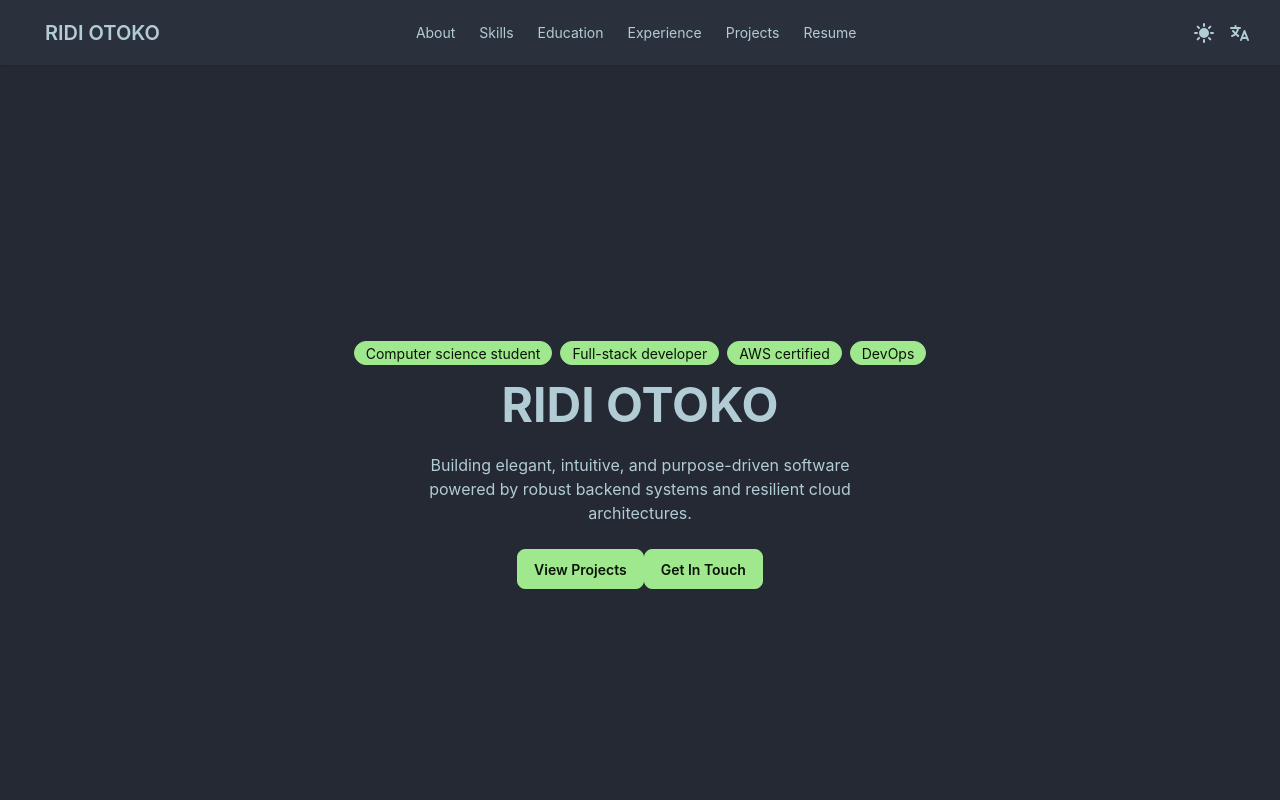
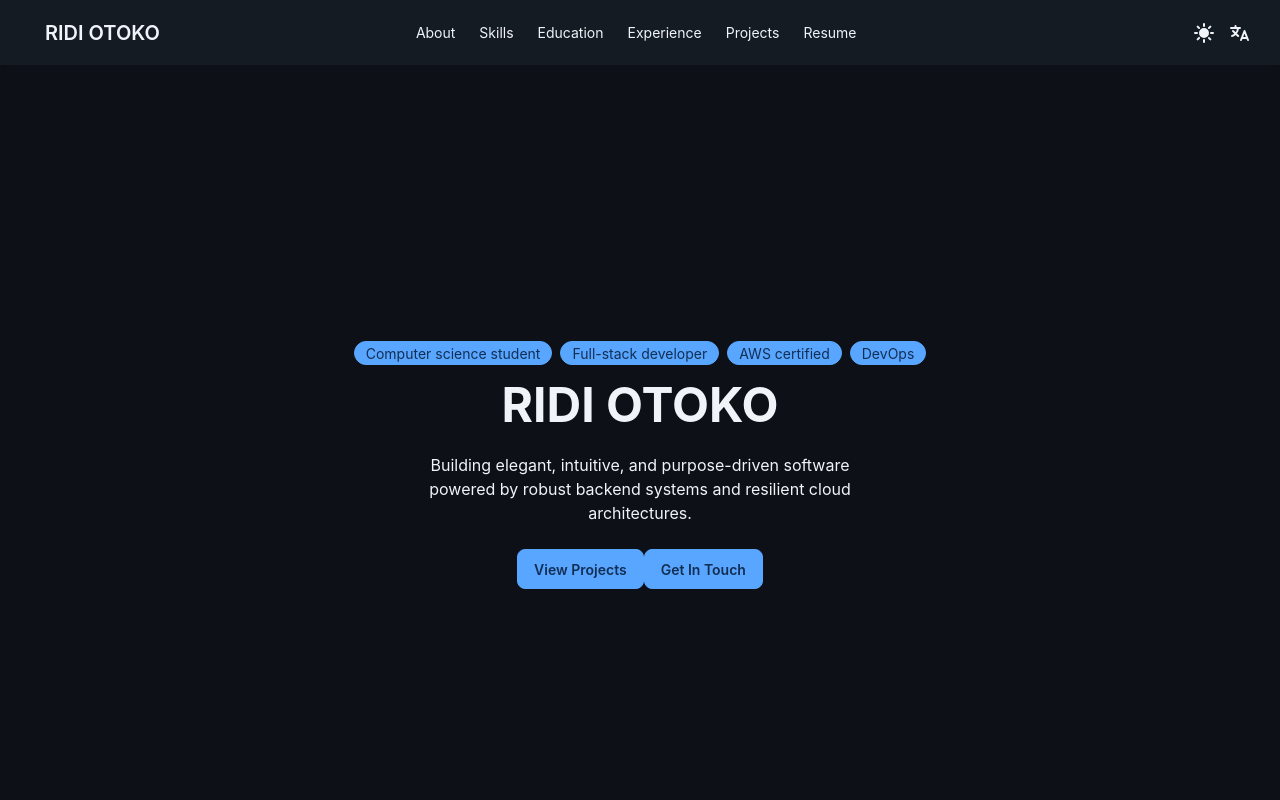
Before and after one commit to rdplus2015/r-portfolio, a React (Vite) app in the folder ui-app/: page / in a window 1280 px wide. Shown: the top 800 px of the page. Built offline with nearby package versions, Linux system fonts and the light colour scheme.

Commit message:
fix(ui-app) css theme updated: darkmode schema color improved

```diff
--- a/ui-app/src/index.css
+++ b/ui-app/src/index.css
@@ -11,7 +11,7 @@
   --color-base-200: oklch(93% 0 0);
   --color-base-300: oklch(86% 0 0);
   --color-base-content: oklch(22.389% 0.031 278.072);
-  --color-primary: oklch(58% 0.158 241.966);
+  --color-primary: #58A6FF;
   --color-primary-content: oklch(100% 0 0);
   --color-secondary: oklch(55% 0.046 257.417);
   --color-secondary-content: oklch(100% 0 0);
@@ -45,17 +45,17 @@
   default: true;
   prefersdark: true;
   color-scheme: "dark";
-  --color-base-100: oklch(30.857% 0.023 264.149);
-  --color-base-200: oklch(28.036% 0.019 264.182);
-  --color-base-300: oklch(26.346% 0.018 262.177);
-  --color-base-content: oklch(82.901% 0.031 222.959);
-  --color-primary: oklch(86.133% 0.141 139.549);
-  --color-primary-content: oklch(17.226% 0.028 139.549);
-  --color-secondary: oklch(73.375% 0.165 35.353);
-  --color-secondary-content: oklch(14.675% 0.033 35.353);
-  --color-accent: oklch(70% 0.165 254.624);
+  --color-base-100: #151B23;
+  --color-base-200: #0D1117;
+  --color-base-300: #20252e;
+  --color-base-content: #F0F4F8;
+  --color-primary: #58A6FF;
+  --color-primary-content: #132E53;
+  --color-secondary: #141F35;
+  --color-secondary-content: #3975F4;
+  --color-accent: #3975F4;
   --color-accent-content: oklch(14.845% 0.026 311.379);
-  --color-neutral: oklch(24.731% 0.02 264.094);
+  --color-neutral: #000000;
   --color-neutral-content: oklch(82.901% 0.031 222.959);
   --color-info: oklch(86.078% 0.142 206.182);
   --color-info-content: oklch(17.215% 0.028 206.182);
```
